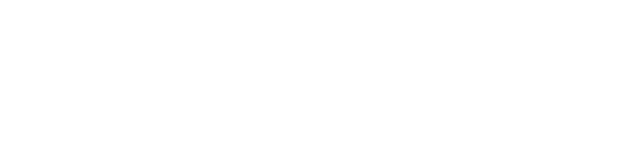
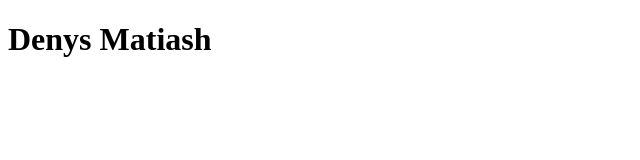
Before and after one commit to solodkui/lesson-2-homework, a plain HTML site: page index.html in a window 1280 px wide. Shown: the whole page, without its empty margins (0-640 px from the left). Drawn offline with Linux system fonts and the light colour scheme.

Commit message:
create new branch DenysMatiash

```diff
--- a/index.html
+++ b/index.html
@@ -6,5 +6,7 @@
     <meta name="viewport" content="width=device-width, initial-scale=1.0" />
     <title>Document</title>
   </head>
-  <body></body>
+  <body>
+    <h1>Denys Matiash</h1>
+  </body>
 </html>
```
